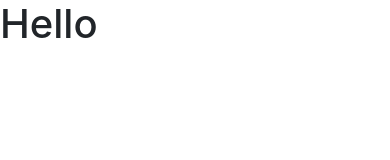
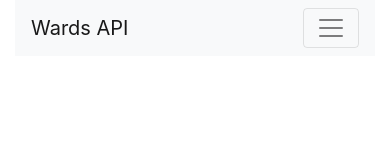
Before and after one commit to bwainaina380/kenya-wards-constituencies-county-rest-api, a website: page public/index.html in a window 390 px wide. Drawn offline with nearby package versions, Linux system fonts and the light colour scheme.

Commit message:
Coded the header nav section

```diff
--- a/public/index.html
+++ b/public/index.html
@@ -14,6 +14,35 @@
     <title>Document</title>
   </head>
   <body>
-    <h1>Hello</h1>
+    <!-- Header -->
+    <header>
+      <div class="container">
+        <nav class="navbar navbar-expand-lg navbar-light bg-light">
+          <a class="navbar-brand" href="/">Wards API</a>
+          <button
+            class="navbar-toggler"
+            type="button"
+            data-toggle="collapse"
+            data-target="#navbarSupportedContent"
+            aria-controls="navbarSupportedContent"
+            aria-expanded="false"
+            aria-label="Toggle navigation"
+          >
+            <span class="navbar-toggler-icon"></span>
+          </button>
+
+          <div class="collapse navbar-collapse" id="navbarSupportedContent">
+            <ul class="navbar-nav mr-auto">
+              <li class="nav-item active">
+                <a class="nav-link" href="#"
+                  >Home <span class="sr-only">(current)</span></a
+                >
+              </li>
+              <li class="nav-item"><a class="nav-link" href="#">Link</a></li>
+            </ul>
+          </div>
+        </nav>
+      </div>
+    </header>
   </body>
 </html>
```
